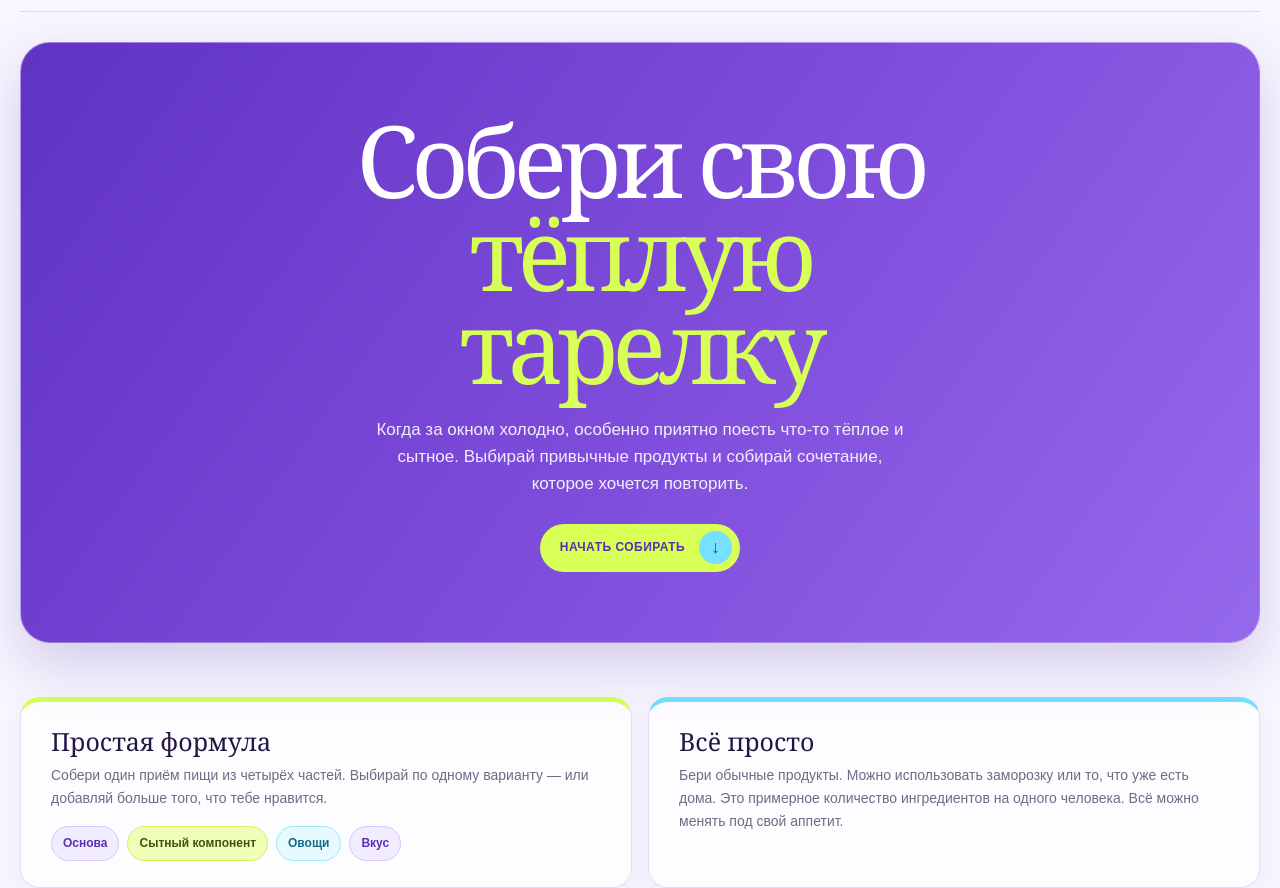
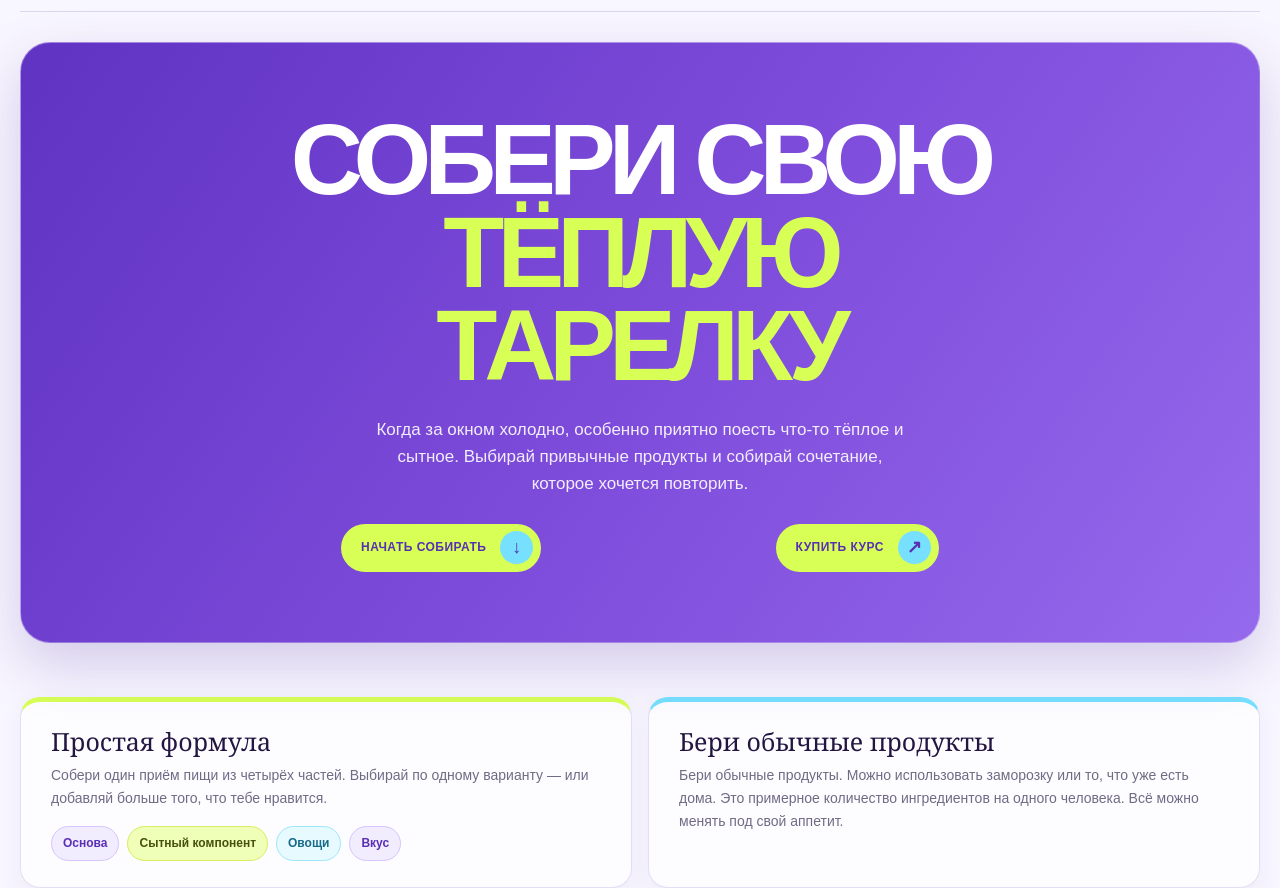
Before and after one commit to kseniajarikova/sekta-salad-builder, a plain HTML site: page warm-plate/index.html in a window 1280 px wide. Shown: the part 80-968 px from the top of the page. Drawn offline with Linux system fonts and the light colour scheme.

Commit message:
Update warm plate typography and course CTAs

```diff
--- a/warm-plate/index.html
+++ b/warm-plate/index.html
@@ -28,7 +28,7 @@
     .hero{display:grid;grid-template-columns:minmax(0,1.05fr) minmax(320px,.95fr);align-items:center;gap:30px;min-height:500px;background:linear-gradient(125deg,#6033c3 0%,#7e4cdb 52%,#9569ec 100%);border:1px solid rgba(255,255,255,.35);box-shadow:0 22px 55px rgba(81,48,155,.22)}
     .hero-copy{max-width:650px}
     .hero .eyebrow{color:#e9ddff}
-    .hero h1{color:#fff;max-width:700px}
+    .hero h1{color:#fff;max-width:700px;font-family:Arial,Helvetica,sans-serif;font-weight:900;letter-spacing:-.07em;text-transform:uppercase}
     .hero h1 em{color:var(--lime)}
     .hero .intro{color:rgba(255,255,255,.9)}
     .hero-visual{position:relative;min-width:0;min-height:340px;height:100%;margin:0;overflow:hidden;border:1px solid rgba(255,255,255,.5);border-radius:23px;background:#c6f1fa;box-shadow:0 16px 38px rgba(28,18,62,.2)}
@@ -77,15 +77,16 @@
     @media(max-width:370px){.brand img{width:136px}.season{font-size:8px;padding:6px 7px}.hero{padding:23px 18px}.hero-visual,.hero-visual img{min-height:200px;height:200px}.winter-strip{min-height:205px}.winter-strip strong{font-size:28px}}
 
       .topbar{justify-content:center}.season{display:none}.hero{display:block;min-height:0;margin:30px 0 54px;padding:clamp(34px,6vw,70px);text-align:center}.hero-copy{max-width:820px;margin:0 auto}.hero h1{margin-inline:auto}.hero .intro{margin:24px auto 26px}.hero .button{margin-inline:auto}.winter-strip{height:clamp(240px,34vw,390px);min-height:0}.winter-strip>img{object-position:center 57%}.winter-strip figcaption{justify-content:flex-start;padding:clamp(20px,4vw,42px);background:linear-gradient(180deg,rgba(38,20,72,.72),rgba(49,27,88,.24) 54%,transparent 76%)}@media(max-width:700px){.shell{width:min(100% - 28px,1280px)}.topbar{height:70px}.brand img{width:112px}.hero{margin:18px 0 40px;padding:34px 22px}.winter-strip{height:250px;margin-bottom:48px}.winter-strip figcaption{padding:20px}.winter-strip figcaption strong{max-width:19ch;font-size:clamp(24px,7vw,36px);line-height:1.03}.winter-strip>img{object-position:center 58%}}
+      .hero-actions{display:flex;flex-wrap:wrap;gap:12px;justify-content:center}.cta-course{cursor:pointer}
   </style>
 </head>
 <body>
 <header class="shell topbar"><div class="brand"><img src="assets/softpower-purple.png" alt="SEKTA Soft Power"></div></header>
 <main class="shell">
-  <section class="hero" id="top"><div class="hero-copy"><h1>Собери свою<br><em>тёплую тарелку</em></h1><p class="intro">Когда за окном холодно, особенно приятно поесть что-то тёплое и сытное. Выбирай привычные продукты и собирай сочетание, которое хочется повторить.</p><a class="button" href="#builder"><span>Начать собирать</span><b>↓</b></a></div></section>
-  <section class="how" aria-label="Как работает конструктор"><article class="how-card"><h2>Простая формула</h2><p>Собери один приём пищи из четырёх частей. Выбирай по одному варианту — или добавляй больше того, что тебе нравится.</p><div class="formula"><span>Основа</span><span>Сытный компонент</span><span>Овощи</span><span>Вкус</span></div></article><article class="how-card"><h2>Всё просто</h2><p>Бери обычные продукты. Можно использовать заморозку или то, что уже есть дома. Это примерное количество ингредиентов на одного человека. Всё можно менять под свой аппетит.</p></article></section><figure class="winter-strip"><img src="assets/winter-room.webp" alt="Светлая зимняя гостиная с ковриком для практики"><figcaption><strong>Немного места для себя в зимнем дне.</strong></figcaption></figure>
+  <section class="hero" id="top"><div class="hero-copy"><h1>Собери свою<br><em>тёплую тарелку</em></h1><p class="intro">Когда за окном холодно, особенно приятно поесть что-то тёплое и сытное. Выбирай привычные продукты и собирай сочетание, которое хочется повторить.</p><div class="hero-actions"><a class="button" href="#builder"><span>Начать собирать</span><b>↓</b></a><button class="button cta-course" type="button"><span>Купить курс</span><b>↗</b></button></div></div></section>
+  <section class="how" aria-label="Как работает конструктор"><article class="how-card"><h2>Простая формула</h2><p>Собери один приём пищи из четырёх частей. Выбирай по одному варианту — или добавляй больше того, что тебе нравится.</p><div class="formula"><span>Основа</span><span>Сытный компонент</span><span>Овощи</span><span>Вкус</span></div></article><article class="how-card"><h2>Бери обычные продукты</h2><p>Бери обычные продукты. Можно использовать заморозку или то, что уже есть дома. Это примерное количество ингредиентов на одного человека. Всё можно менять под свой аппетит.</p></article></section><figure class="winter-strip"><img src="assets/winter-room.webp" alt="Светлая зимняя гостиная с ковриком для практики"><figcaption><strong>Немного места для себя в зимнем дне.</strong></figcaption></figure>
 <section class="builder" id="builder"><div class="shell"><div class="builder-title"><div><p class="eyebrow">Конструктор</p><h2>Выбирай, сочетай,<br>сохраняй удачное</h2></div><p>Нажимай на карточки: можно выбрать несколько продуктов внутри категории. Сборка, способ приготовления и список покупок обновятся автоматически.</p></div><div class="builder-grid"><div class="choices" id="choices"></div><aside class="result" aria-live="polite"><div class="result-top"><p class="eyebrow">Твоя тёплая тарелка</p><span class="count" id="count"></span></div><h2 id="title"></h2><div class="bowl" id="bowl" aria-label="Выбранные продукты"></div><div class="recipe"><h3>Как собрать</h3><ol id="steps"></ol></div><div class="shopping"><div class="shopping-title"><h3>Список продуктов</h3><button class="copy" id="copy" type="button">Скопировать</button></div><ul id="list"></ul></div><p class="tip">Сохрани удачное сочетание — в следующий раз можно собрать его из того, что есть дома.</p></aside></div></div></section>
-<footer class="shell foot"><strong class="brand"><img src="assets/softpower-purple.png" alt="SEKTA Soft Power"></strong><span>Soft Power 2026: маленькие опоры на зиму</span></footer>
+<div class="shell bottom-cta"><button class="button cta-course" type="button"><span>Купить курс</span><b>↗</b></button></div><footer class="shell foot"><strong class="brand"><img src="assets/softpower-purple.png" alt="SEKTA Soft Power"></strong><span>Soft Power 2026: маленькие опоры на зиму</span></footer>
 <script>
 (()=>{'use strict';
 const catalog=[
@@ -106,7 +107,7 @@ const catalog=[
   {id:'broccoli',name:'Брокколи',amount:'150 г',note:'приготовь на пару или запеки',img:'assets/ingredients/broccoli.jpg'},
   {id:'mushroom',name:'Шампиньоны',amount:'120 г',note:'нарежь и обжарь до румяности',img:'assets/ingredients/mushroom.jpg'},
   {id:'carrot',name:'Морковь',amount:'1 шт.',note:'запеки брусочками или натри и быстро прогрей',img:'assets/ingredients/carrot.jpg'},
-  {id:'cabbage',name:'Капуста',amount:'150 г',note:'нашинкуй и потуши до мягкости',img:'assets/ingredients/cabbage.jpg'},
+  {id:'cabbage',name:'Капуста',amount:'150 г',note:'нашинкуй и потуши либо добавь в блюдо в свежем виде',img:'assets/ingredients/cabbage.jpg'},
   {id:'daikon',name:'Дайкон',amount:'150 г',note:'нарежь брусочками и быстро прогрей',img:'assets/ingredients/daikon.jpg?v=2'}]},
  {id:'taste',step:'Шаг 4: Вкус',title:'Добавь вкусовой акцент',hint:'1–2 добавки',items:[
   {id:'kimchi',name:'Кимчи',amount:'1–2 ст. л.',note:'добавь рядом с горячими продуктами',img:'assets/ingredients/kimchi.jpg'},
@@ -136,7 +137,7 @@ function render(){
  const proteins=selected('protein').map(function(i){return i.name+': '+i.note+'.'}).join(' ');
  const vegs=selected('veg').map(function(i){return i.name+': '+i.note+'.'}).join(' ');
  const flavours=selected('taste').map(function(i){return i.name+': '+i.note+'.'}).join(' ');
- document.getElementById('steps').innerHTML='<li><span>1</span><p><b>Приготовь основу.</b> '+esc(bases)+'</p></li><li><span>2</span><p><b>Добавь сытный компонент.</b> '+esc(proteins)+'</p></li><li><span>3</span><p><b>Подготовь овощи.</b> '+esc(vegs)+'</p></li><li><span>4</span><p><b>Собери и приправь.</b> Разложи всё в тарелке и добавь акценты: '+esc(flavours)+'</p></li>';
+ document.getElementById('steps').innerHTML='<li><span>1</span><p><b>Приготовь основу.</b> '+esc(bases)+'</p></li><li><span>2</span><p><b>Добавь сытный компонент.</b> '+esc(proteins)+'</p></li><li><span>3</span><p><b>Подготовь овощи.</b> '+esc(vegs)+'</p></li><li><span>4</span><p><b>Собери и приправь.</b> Разложи всё в тарелке и добавь акценты. '+esc(flavours)+'</p></li>';
  document.getElementById('list').innerHTML=all.map(function(i){return '<li><span>'+esc(i.name)+'</span><b>'+esc(i.amount)+'</b></li>'}).join('');
  window.shoppingText='Моя тёплая тарелка Soft Power\n'+all.map(function(i){return i.name+': '+i.amount}).join('\n');
 }
```
